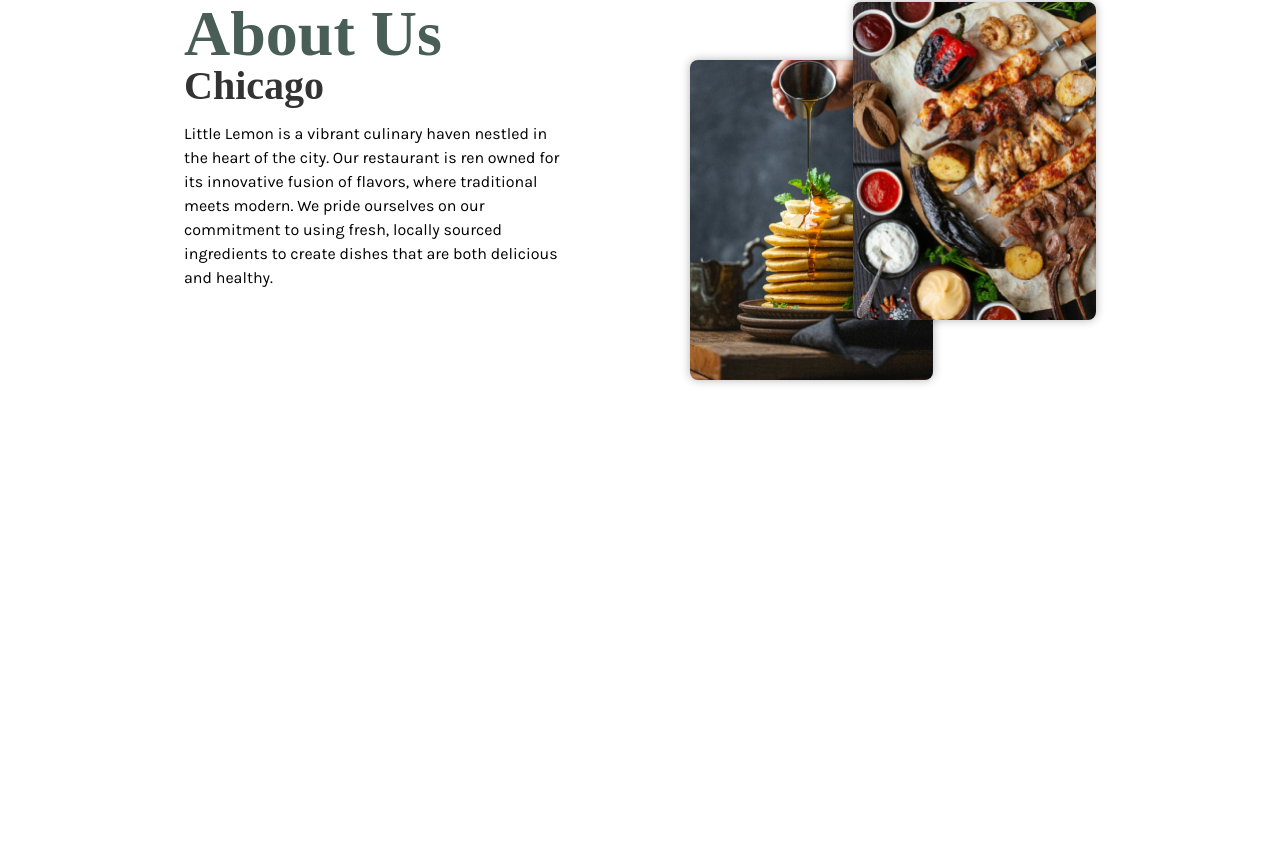
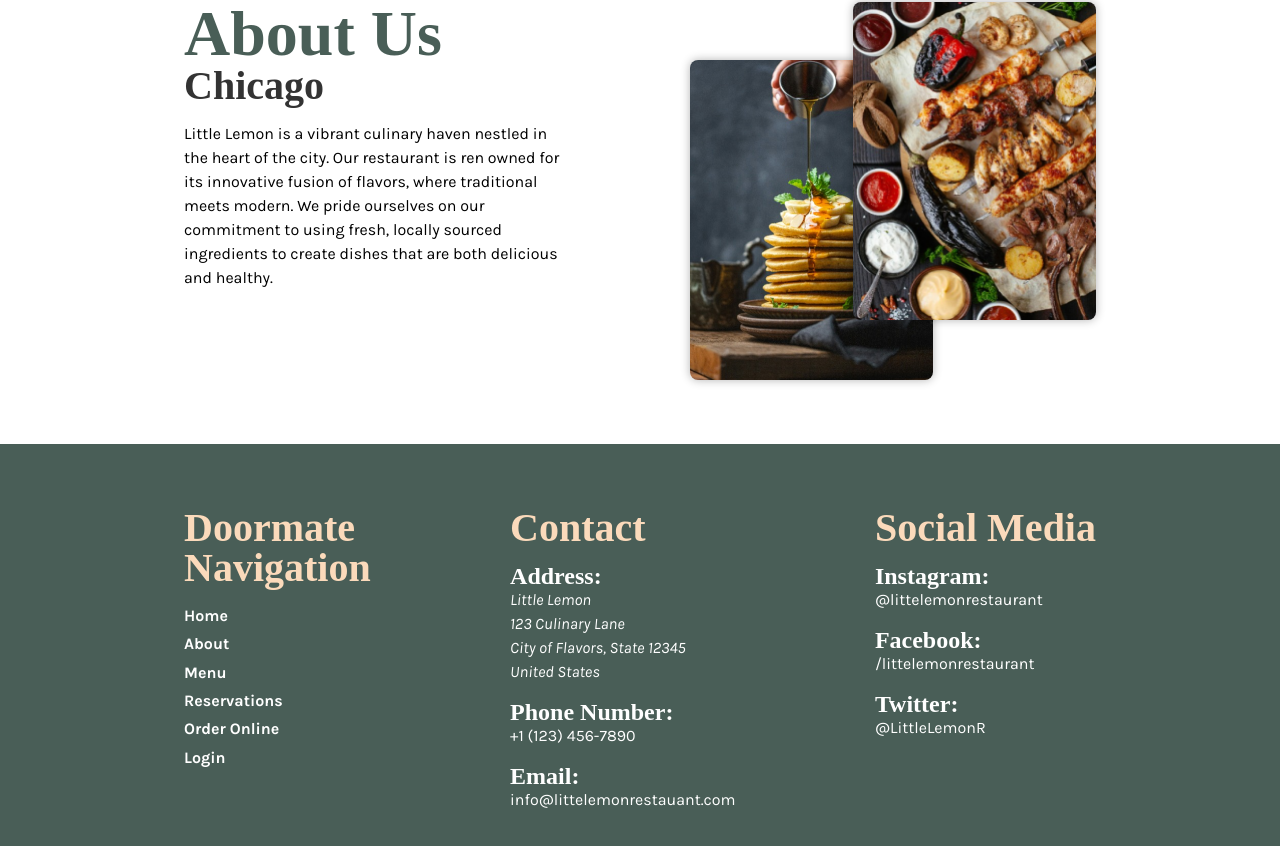
Before and after one commit to daquinoarthur/little-lemon-final-project-capstone, a React (Create React App) app: page / in a window 1280 px wide. Shown: the part 1782-2628 px from the top of the page. Before the commit the page ends 2226 px from the top, so only its background shows below. Built offline with nearby package versions, Linux system fonts and the light colour scheme; a web font is replaced by a local one.

Commit message:
create footer section

```diff
--- a/src/App.js
+++ b/src/App.js
@@ -4,6 +4,7 @@ import { Header } from "./components/Header";
 import { Hero } from "./components/Hero";
 import { Highlights } from "./components/Highlights";
 import { Testimonials } from "./components/Testimonials";
+import { Footer } from "./components/Footer";
 
 function App() {
   return (
@@ -13,6 +14,7 @@ function App() {
       <Highlights />
       <Testimonials />
       <About />
+      <Footer />
     </>
   );
 }
--- /dev/null
+++ b/src/components/Footer.css
@@ -0,0 +1,77 @@
+.footer {
+  background-color: var(--color__primary--1);
+}
+
+.footer .container {
+  padding-top: 4rem;
+  padding-bottom: 4rem;
+}
+
+.footer__row {
+  display: flex;
+  flex-wrap: wrap;
+  gap: 2rem;
+  justify-content: space-between;
+}
+
+.footer__column-title {
+  margin-bottom: 1rem;
+  color: var(--color__secondary--2);
+}
+
+.footer__nav__list {
+  margin: 0;
+  padding: 0;
+  list-style: none;
+}
+
+.footer__nav__item:not(:last-child) {
+  margin-bottom: 0.275rem;
+}
+
+.footer__nav__link {
+  text-decoration: none;
+  color: #ffffff;
+  font-weight: bold;
+  transition: border-bottom 0.3s;
+  border-bottom: 2px solid transparent;
+}
+
+.footer__nav__link:hover {
+  border-bottom: 2px solid #ffffff;
+}
+
+.footer__subtitle {
+  font-size: 1.5rem;
+  color: #ffffff;
+}
+
+.footer__address__line {
+  color: #ffffff;
+}
+
+.footer__phone-number {
+  margin-top: 1rem;
+}
+
+.footer__email {
+  margin-top: 1rem;
+}
+
+.footer__phone {
+  color: #ffffff;
+}
+
+.footer__email-address {
+  color: #ffffff;
+}
+
+.footer__social-media .font__highlight-text {
+  margin-bottom: 1rem;
+}
+
+.footer__instagram-link,
+.footer__facebook-link,
+.footer__twitter-link {
+  color: #ffffff;
+}
--- /dev/null
+++ b/src/components/Footer.js
@@ -0,0 +1,147 @@
+import { Container } from "./Container";
+import "./Footer.css";
+
+export function Footer() {
+  return (
+    <footer className="footer">
+      <Container>
+        <div className="footer__row">
+          <nav className="footer__nav">
+            <h4 className="footer__column-title font__display--subtitle">
+              Doormate
+              <br />
+              Navigation
+            </h4>
+
+            <ul className="footer__nav__list">
+              <li className="footer__nav__item">
+                <a className="footer__nav__link font__highlight-text" href="/">
+                  Home
+                </a>
+              </li>
+
+              <li className="footer__nav__item">
+                <a
+                  className="footer__nav__link font__highlight-text"
+                  href="/about"
+                >
+                  About
+                </a>
+              </li>
+
+              <li className="footer__nav__item">
+                <a
+                  className="footer__nav__link font__highlight-text"
+                  href="/menu"
+                >
+                  Menu
+                </a>
+              </li>
+
+              <li className="footer__nav__item">
+                <a
+                  className="footer__nav__link font__highlight-text"
+                  href="/reservations"
+                >
+                  Reservations
+                </a>
+              </li>
+
+              <li className="footer__nav__item">
+                <a
+                  className="footer__nav__link font__highlight-text"
+                  href="/order-online"
+                >
+                  Order Online
+                </a>
+              </li>
+
+              <li className="footer__nav__item">
+                <a
+                  className="footer__nav__link font__highlight-text"
+                  href="/login"
+                >
+                  Login
+                </a>
+              </li>
+            </ul>
+          </nav>
+
+          <article className="footer__contact">
+            <h4 className="footer__column-title font__display--subtitle">
+              Contact
+            </h4>
+
+            <h5 className="footer__subtitle font__display--subtitle">
+              Address:
+            </h5>
+
+            <address className="footer__address">
+              <p className="footer__address__line font__highlight-text">
+                Little Lemon
+              </p>
+
+              <p className="footer__address__line font__highlight-text">
+                123 Culinary Lane
+              </p>
+
+              <p className="footer__address__line font__highlight-text">
+                City of Flavors, State 12345
+              </p>
+
+              <p className="footer__address__line font__highlight-text">
+                United States
+              </p>
+            </address>
+
+            <h5 className="footer__subtitle footer__phone-number font__display--subtitle">
+              Phone Number:
+            </h5>
+
+            <p className="footer__phone font__highlight-text">
+              +1 (123) 456-7890
+            </p>
+
+            <h5 className="footer__subtitle footer__email font__display--subtitle">
+              Email:
+            </h5>
+
+            <p className="footer__email-address font__highlight-text">
+              info@littelemonrestauant.com
+            </p>
+          </article>
+
+          <article className="footer__social-media">
+            <h4 className="footer__column-title font__display--subtitle">
+              Social Media
+            </h4>
+
+            <h5 className="footer__subtitle footer__instagram font__display--subtitle">
+              Instagram:
+            </h5>
+
+            <p className="footer__instagram-link font__highlight-text">
+              @littelemonrestaurant
+            </p>
+
+            <h5 className="footer__subtitle footer__instagram font__display--subtitle">
+              Facebook:
+            </h5>
+
+            <p className="footer__instagram-link font__highlight-text">
+              /littelemonrestaurant
+            </p>
+
+            <h5 className="footer__subtitle footer__facebook-link font__display--subtitle">
+              Twitter:
+            </h5>
+
+            <p className="footer__twitter-link font__highlight-text">
+              @LittleLemonR
+            </p>
+          </article>
+        </div>
+      </Container>
+    </footer>
+  );
+}
```
